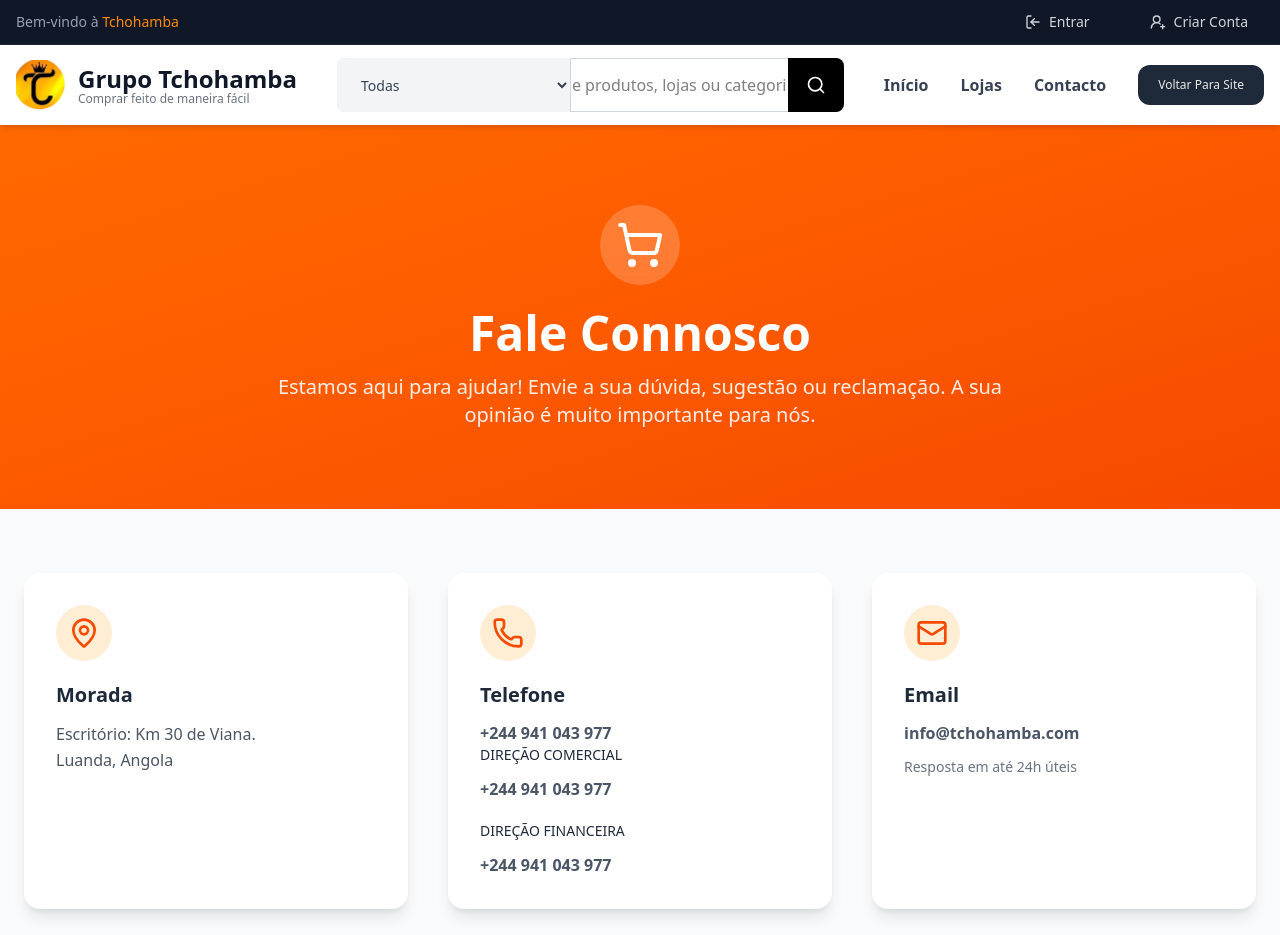
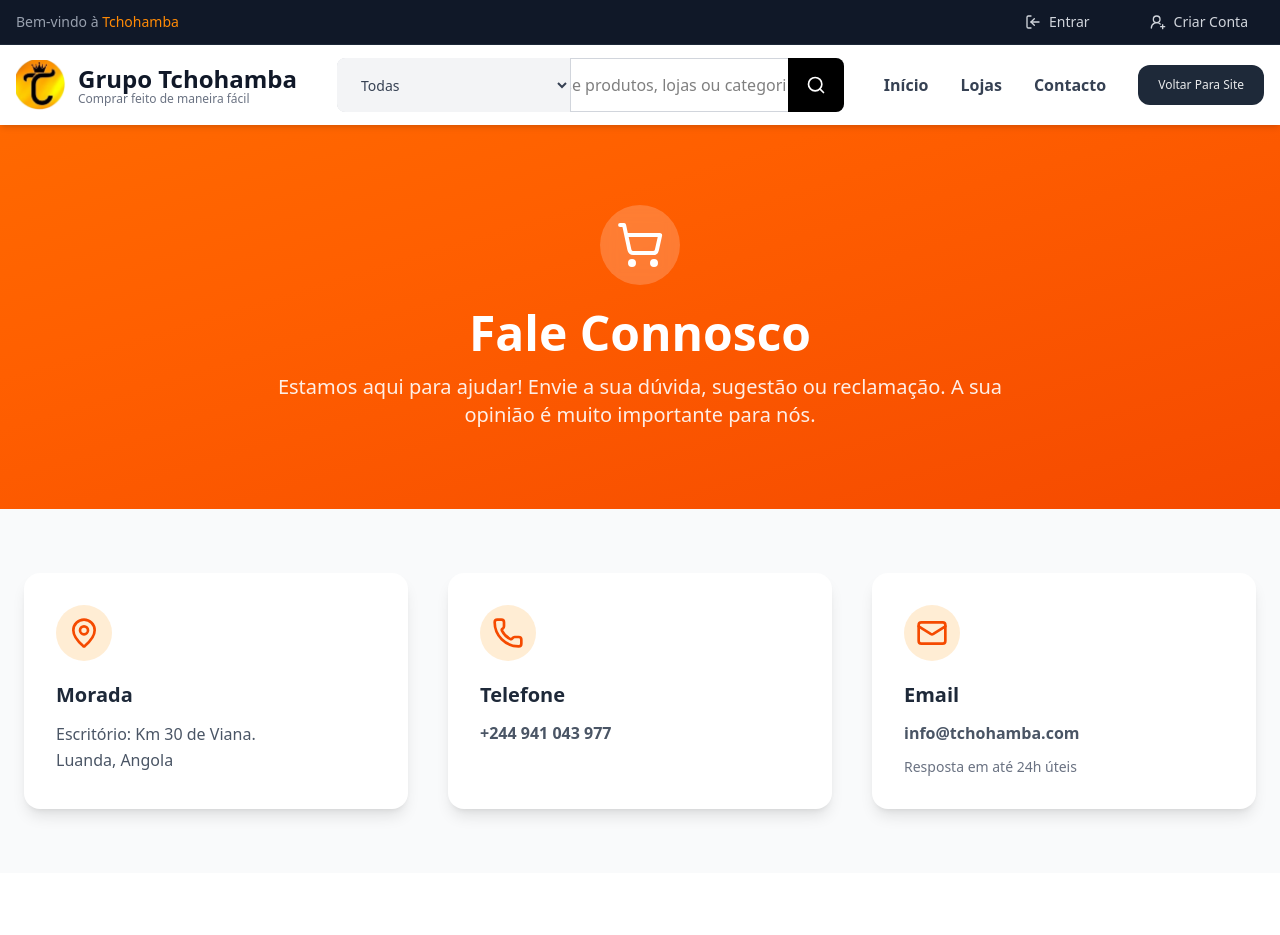
Before and after one commit to edmilson-matari/mundialeconomic, a React (Vite) app in the folder mundialeconomic/: page /contacto in a window 1280 px wide. Shown: the top 935 px of the page. Built offline with nearby package versions, Linux system fonts and the light colour scheme.

Commit message:
adding to the contacts

```diff
--- a/mundialeconomic/src/components/Pages/ContactPage.tsx
+++ b/mundialeconomic/src/components/Pages/ContactPage.tsx
@@ -94,25 +94,7 @@
               <h3 className="text-xl font-bold text-gray-800 mb-3">Telefone</h3>
               <p className="text-gray-600">
                 <a
-                  href="tel:+244923456789"
-                  className="hover:text-orange-600 font-semibold"
-                >
-                  +244 941 043 977
-                </a>
-              </p>
-              <h4 className="text-sm text-gray-800 mb-3">DIREÇÃO COMERCIAL</h4>
-              <p className="text-gray-600 mb-5">
-                <a
-                  href="tel:+244923456789"
-                  className="hover:text-orange-600 font-semibold"
-                >
-                  +244 941 043 977
-                </a>
-              </p>
-              <h4 className="text-sm text-gray-800 mb-3">DIREÇÃO FINANCEIRA</h4>
-              <p className="text-gray-600">
-                <a
-                  href="tel:+244923456789"
+                  href="tel:+244941043977"
                   className="hover:text-orange-600 font-semibold"
                 >
                   +244 941 043 977
```
